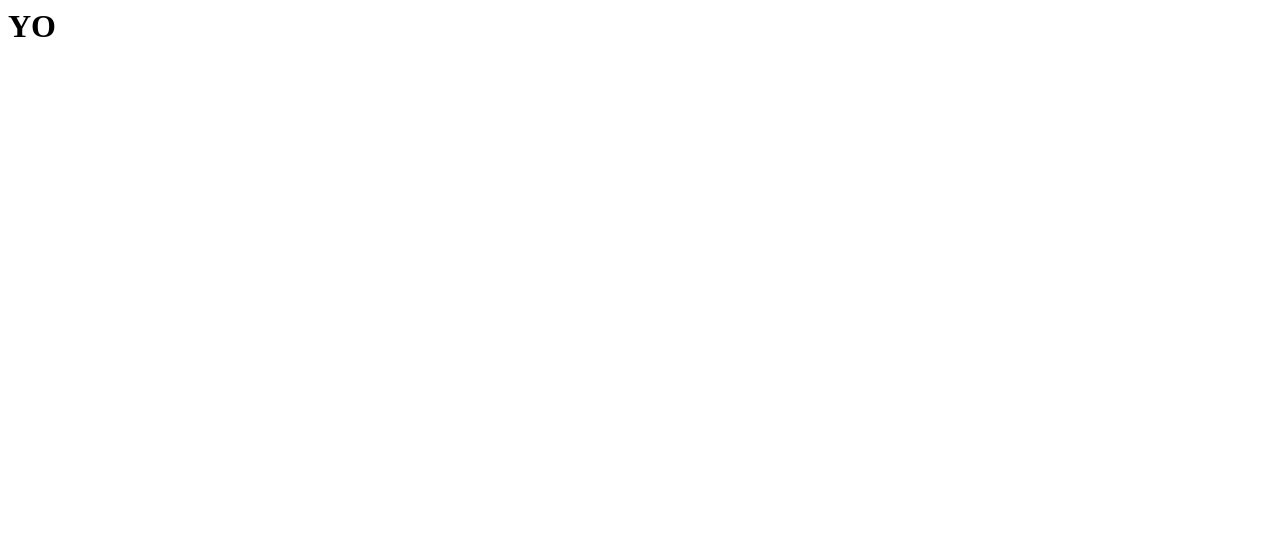
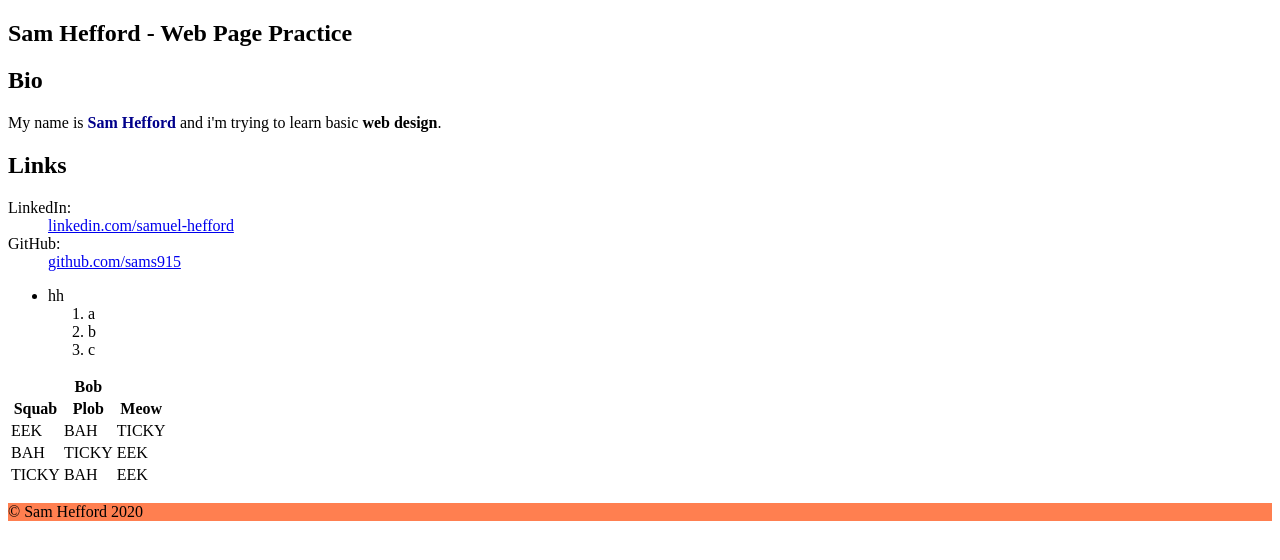
Before and after one commit to sams915/sams915.github.io, a plain HTML site: page index.html in a window 1280 px wide. Drawn offline with Linux system fonts and the light colour scheme.

Commit message:
Added temp page data

```diff
--- a/index.html
+++ b/index.html
@@ -1 +1,78 @@
-<h1>YO</h1>
+<!DOCTYPE html>
+<html>
+<head>
+    <title>Sam Hefford - Web Page Practice</title>
+    <meta description="A practice site for web development learning.">
+</head>
+
+<body>
+    <section id="sectionPageTitle">
+        <h1>Sam Hefford - Web Page Practice</h1>
+    </section>
+
+    <section id="sectionBio">
+        <h2>Bio</h2>
+        <p>
+            My name is <span style="color: darkblue; font-weight: bold;">Sam Hefford</span> and i'm trying to learn basic <b>web design</b>.
+        </p>
+    </section>
+
+    <section id="sectionLinks">
+        <h2>Links</h2>
+        <dt>LinkedIn:</dt>
+        <dd>
+            <a href="www.linkedin.com/in/samuel-hefford-81201964">
+                linkedin.com/samuel-hefford
+            </a>
+        </dd>
+        <dt>GitHub:</dt>
+        <dd>
+            <a href="www.github.com/sams915">
+                github.com/sams915
+            </a>
+        </dd>
+    </section>
+
+    <ul>
+        <li>
+            hh
+        </li>
+        <ol>
+            <li>a</li>
+            <li>b</li>
+            <li>c</li>
+        </ol>
+    </ul>
+    <table>
+        <thead>
+            <tr>
+                <th colspan="3">Bob</th>
+            </tr>
+            <tr>
+                <th>Squab</th>
+                <th>Plob</th>
+                <th>Meow</th>
+            </tr>
+        </thead>
+        <tbody>
+            <tr>
+                <td>EEK</td>
+                <td>BAH</td>
+                <td>TICKY</td>
+            </tr>
+            <tr>
+                <td>BAH</td>
+                <td>TICKY</td>
+                <td>EEK</td>
+            </tr>
+            <tr>
+                <td>TICKY</td>
+                <td>BAH</td>
+                <td>EEK</td>
+            </tr>
+        </tbody>
+    </table>
+</body>
+<footer style="background-color: coral">
+    <p>&copy; Sam Hefford 2020</p>
+</footer></html>
```
